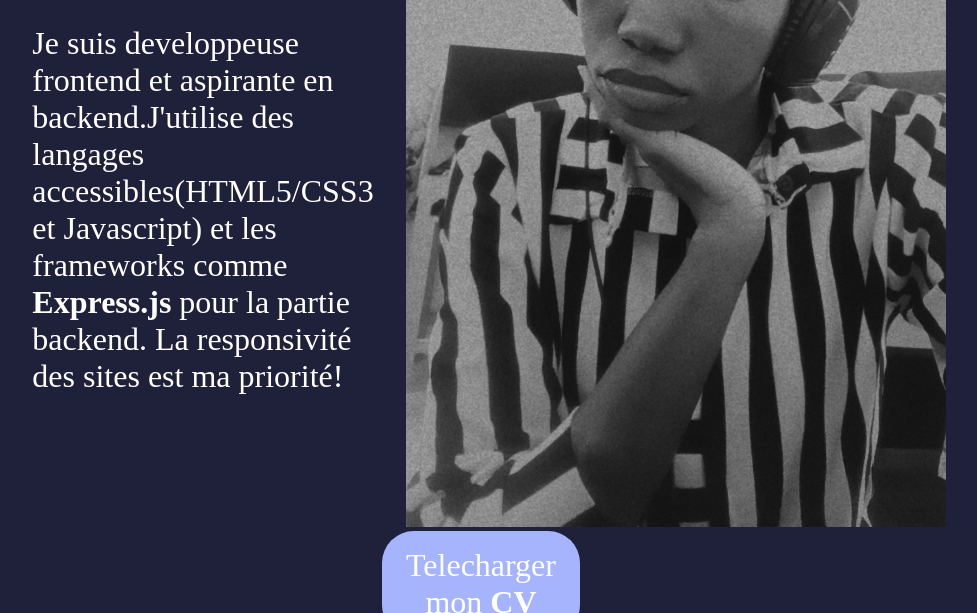
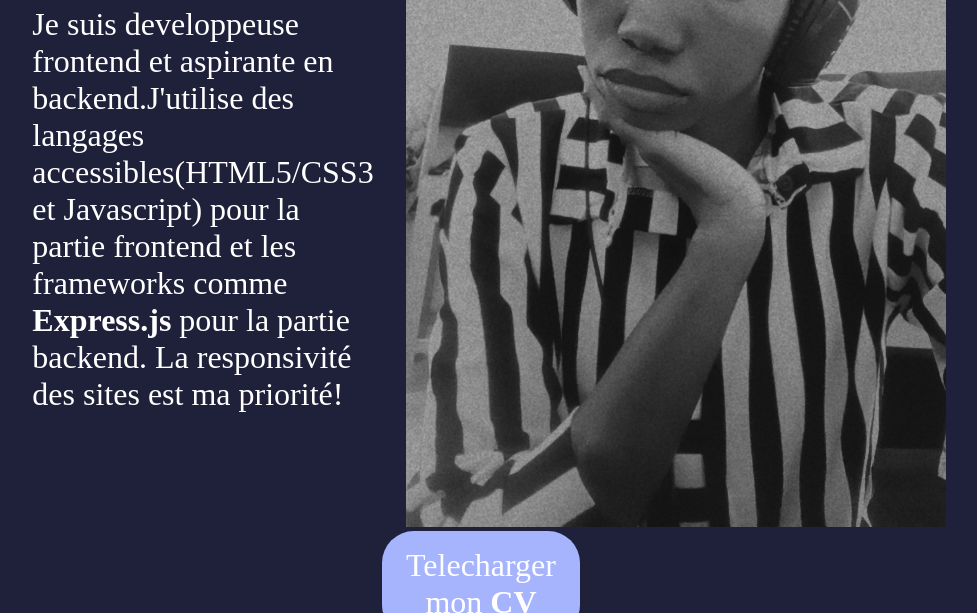
Before and after one commit to Angaye/Portfolio, a plain HTML site: page index.html in a window 1280 px wide. Shown: the part 657-1270 px from the top of the page, without its empty margins (159-1136 px from the left). Drawn offline with Linux system fonts and the light colour scheme; no server answers; a web font is replaced by a local one.

Commit message:
actualisation du cv

```diff
--- a/index.html
+++ b/index.html
@@ -35,7 +35,7 @@
         <section id="Accueil">
          <div class="expertise" id="a-propos">
             <h1>Conception des sites web modernes et créatifs pour vous!</h1>
-            <p>Je suis developpeuse frontend et aspirante en backend.J'utilise des langages accessibles(HTML5/CSS3 et Javascript) et les frameworks comme <strong>Express.js</strong> pour la partie backend.
+            <p>Je suis developpeuse frontend et aspirante en backend.J'utilise des langages accessibles(HTML5/CSS3 et Javascript) pour la partie frontend et les frameworks comme <strong>Express.js</strong> pour la partie backend.
             La responsivité des sites est ma priorité!</p>
          </div>
          <div class="accueil-image">
```
Also changed, not shown: 1 other file.
